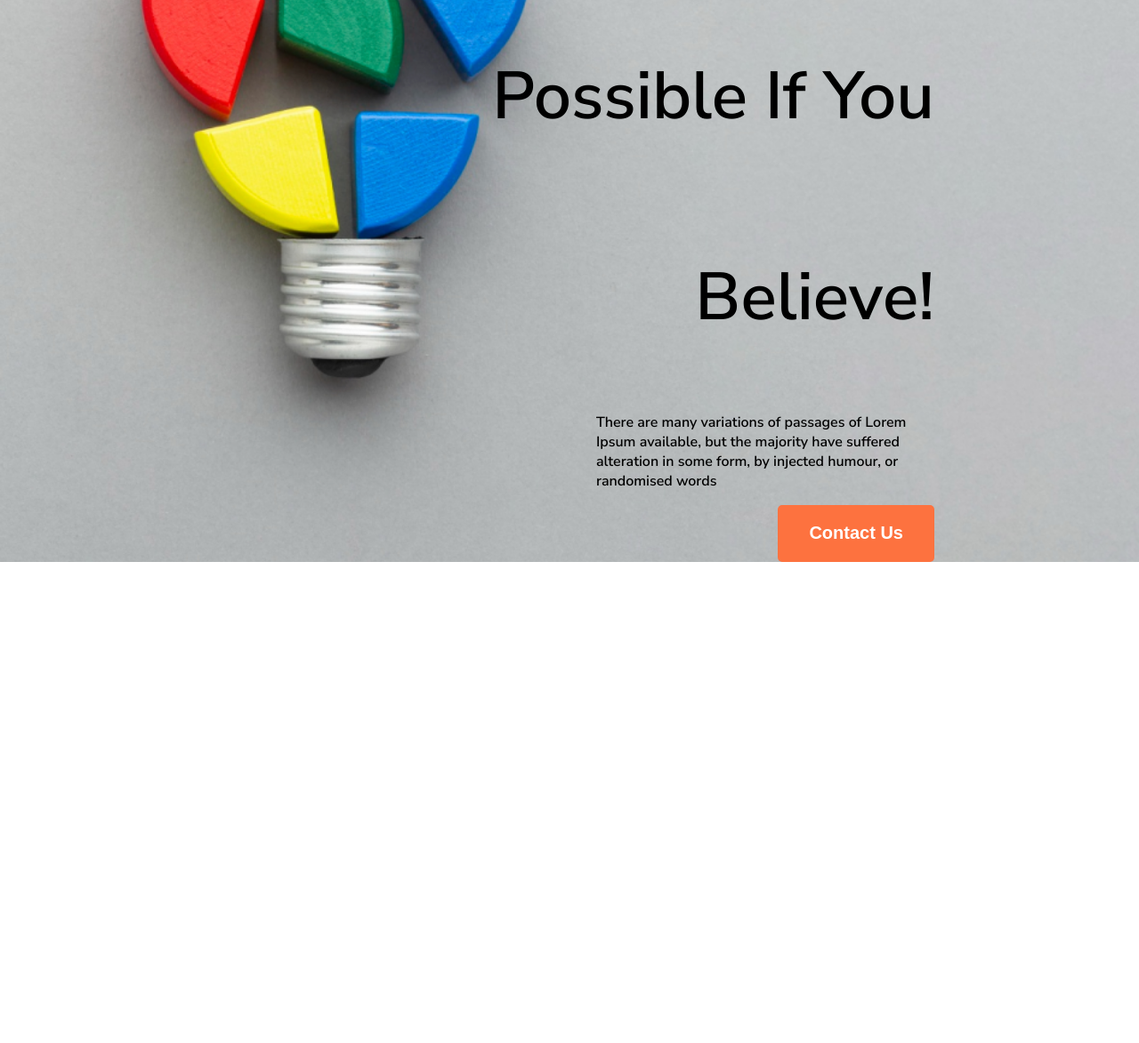
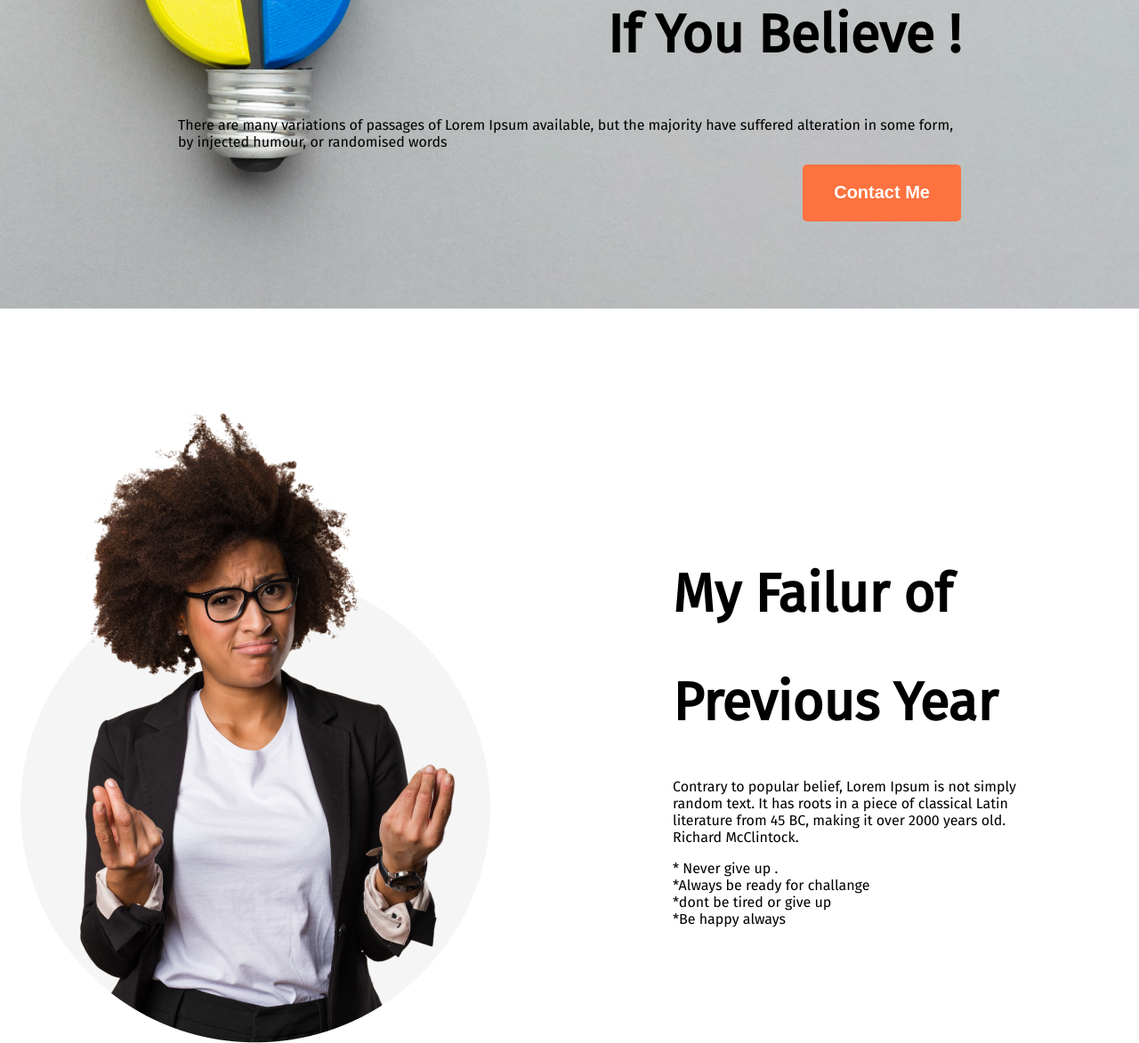
Before and after one commit to baruasb/New-new-year, a plain HTML site: page index.html in a window 1280 px wide. Shown: the part 462-1635 px from the top of the page at 89% size. Before the commit the page ends 1094 px from the top, so only its background shows below. Drawn offline with Linux system fonts and the light colour scheme.

Commit message:
i am done

```diff
--- a/index.html
+++ b/index.html
@@ -8,9 +8,15 @@
     <title>My New Year Journey</title>
 
     <!---google fonts-->
+
     <link rel="preconnect" href="https://fonts.googleapis.com">
     <link rel="preconnect" href="https://fonts.gstatic.com" crossorigin>
-    <link href="https://fonts.googleapis.com/css2?family=Nunito+Sans:wght@600&display=swap" rel="stylesheet">
+    <link href="https://fonts.googleapis.com/css2?family=Fira+Sans&display=swap" rel="stylesheet">
+
+    <!--font awsome icon-->
+
+    <link rel="stylesheet" href="https://kit.fontawesome.com/cd4b17b13f.css" crossorigin="anonymous">
+
 
     <link rel="stylesheet" href="style.css">
 </head>
@@ -18,27 +24,69 @@
 
     <!--Header Section -->
 
-    <section class="header-section">
+<header class="header-section">
 
-     <div class="header">
+<div class="header">
 
-        <div class="header-title">
-            <h1>Everything Is </h1>
-            <h1>Possible If You</h1>
-            <h1>Believe!</h1>
+    <div class="header-title">
+        <h1>Everything are</h1>
+        <h1>Possible</h1>
+        <h1>If You Believe !</h1>
+    </div>
 
-            <p class="header-description">There are many variations of passages of Lorem Ipsum available, but the majority have suffered alteration in some form, by injected humour, or randomised words</p>
+    <div class="header-description">
+        <p>There are many variations of passages of Lorem Ipsum available, but the majority have suffered alteration in some form, by injected humour, or randomised words</p>
+    </div>
 
-            <button class="btn-primary">Contact Us</button>
-           </div>
-     </div>
+    <div>
+        <button class="btn-primary">Contact Me</button>
+    </div>
 
-    </section>
+</div>
+</header>
+
+<main>
+
+    <section class="my-advise">
+
+        <div class="mid-img">
+            <img src="images/person.png" alt="">
+        </div>
+
+        <div class="advise">
+
+         <div class="advise-title">
+            <h1>My Failur of</h1>
+            <h1>Previous Year</h1>
+         </div>
+
+            <p class="advise-description">
+                Contrary to popular belief, Lorem Ipsum is not simply random text. It has roots in a piece of classical Latin literature from 45 BC, making it over 2000 years old. Richard McClintock.
+            </p>
+
+            <div class="some-advise">
+
+                <span>
+                   * Never give up .
+                </span>
+
+                <span>
+                    *Always be ready for challange
+                </span>
+
+                <span>
+                    *dont be tired or give up
+                </span>
+
+                <span>
+                    *Be happy always
+                </span>
+        </div>
 
 
 
-
+        </div>
     </section>
+</main>
 
 </body>
-</html>
--- a/style.css
+++ b/style.css
@@ -1,48 +1,41 @@
 
 body{
-
-    font-family: 'Nunito Sans', sans-serif;
+    font-family: 'Fira Sans', sans-serif;
     margin: 0;
 }
 
+.header-section{
 
-.header-section{
     background-image: url(images/banner/banner2.png);
-    width: 100%;
-    position: absolute;
-    background-size: cover;
+    background-repeat: no-repeat;
+
+}
+
+
+/* header section */
+.header{
+
+    display: flex;
+    flex-direction: column;
+    align-items: flex-end;
+    padding:  200px ;
 
 }
 
 .header-title{
 
-    margin-right: 230px;
-    margin-top: 230px;
-    display: flex;
-    flex-direction: column;
-    align-content: stretch;
-    align-items: flex-end;
+    font-weight: 700;
+    font-size: 30px;
 }
 
-
-
-
-.header-title{
-
-    font-weight: 700;
-    font-size: 50px;
+.header-description{
+   font-size: 16px;
+   font-weight: 400;
 
 }
 
+.btn-primary{
 
-.header-description{
-
-    font-weight: 400;
-    font-size: 16px;
-    width: 380px;
-}
-
-.btn-primary{
 
     color: rgb(255, 255, 255);
     font-weight: 700;
@@ -52,5 +45,37 @@ body{
     height: 64px;
     border-radius: 5px;
     background-color: rgb(253, 114, 63);
+}
+
+
+
+
+
+
+
+.advise{
+
+    margin-left: 187px;
+}
+
+.advise-title{
+
+    font-size: 40px;
+}
+.my-advise{
+
+    display: flex;
+   align-items: center;
+}
+
+.advise-description{
+
+    width: 416px;
+}
+
+.some-advise{
+
+display: flex;
+flex-direction: column;
 
 }
```
